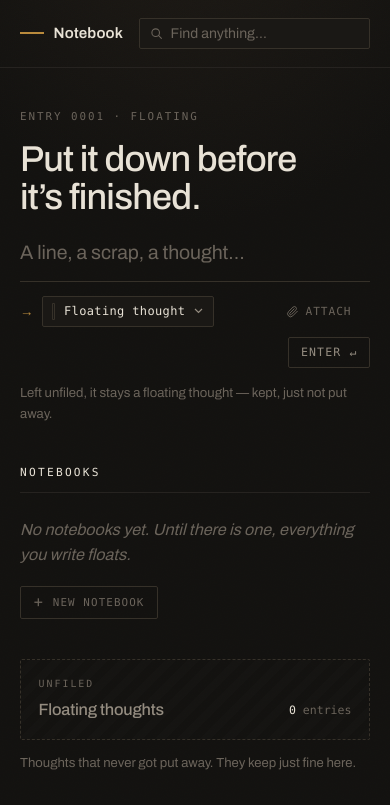
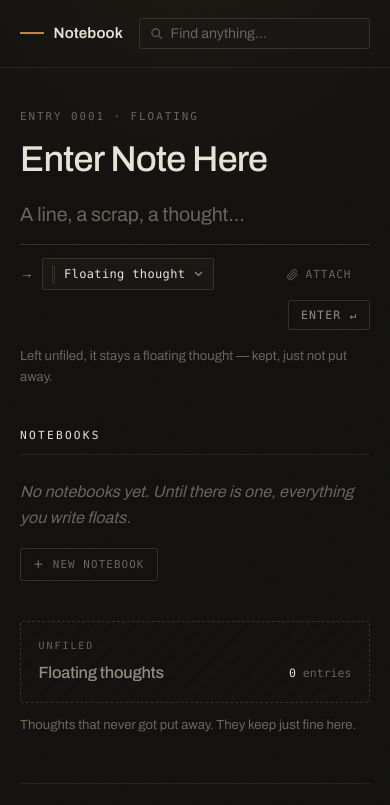
Before and after one commit to tannmann101/notebook, a plain HTML site: page index.html in a window 390 px wide. Shown: the top 805 px of the page. Drawn offline with Linux system fonts and the light colour scheme; a web font is replaced by a local one.

Commit message:
Change the home headline to "Enter Note Here"
Also drops the line-break rules that existed only to split the old two-line
headline across a breakpoint.

Co-Authored-By: Claude Opus 5 <noreply@anthropic.com>
Claude-Session: https://claude.ai/code/session_011qgCawKBZJ7jraCrag6vyW

```diff
--- a/index.html
+++ b/index.html
@@ -62,7 +62,7 @@
 
     <section class="open">
       <p class="eyebrow">Entry <span id="next-entry">0062</span> &middot; <span id="dest-echo">floating</span></p>
-      <h1 class="thesis" id="thesis">Put it down <br>before it&rsquo;s finished.</h1>
+      <h1 class="thesis" id="thesis">Enter Note Here</h1>
       <div class="composer-slot" id="slot-home"></div>
     </section>
 
--- a/styles.css
+++ b/styles.css
@@ -241,9 +241,6 @@ body[data-mode="compose"] .recede {
   color: var(--bone);
   transition: max-height 300ms ease, opacity 200ms ease;
 }
-.thesis br { display: none; }
-@media (min-width: 34em) { .thesis br { display: inline; } }
-
 body[data-mode="compose"] .thesis { max-height: 0; opacity: 0; }
 
 /* --- the slate: where you write ---------------------------------------- */
```
